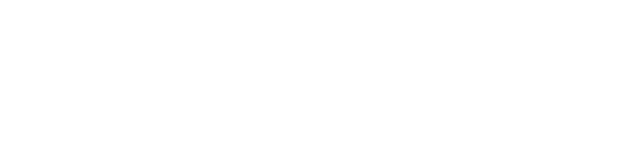
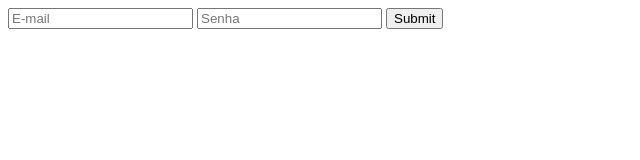
Before and after one commit to saladei/pedra, a plain HTML site: page Pedra/pedra.html in a window 1280 px wide. Shown: the whole page, without its empty margins (0-640 px from the left). Drawn offline with Linux system fonts and the light colour scheme.

Commit message:
testando ver

```diff
--- a/Pedra/pedra.html
+++ b/Pedra/pedra.html
@@ -1,11 +1,21 @@
 <!DOCTYPE html>
 <html lang="pt-br">
+
 <head>
     <meta charset="UTF-8">
     <meta name="viewport" content="width=device-width, initial-scale=1.0">
     <title>Perguntas</title>
 </head>
+
 <body>
+    <div class="container">
+        <input type="email" name="email" id="email" placeholder="E-mail"></input>
+        <input type="password" name="senha" id="senha" placeholder="Senha"></input>
+        <input type="submit" name="enviar" id="enviar" placeholder="Entrar">
 
+
+
+    </div>
 </body>
+
 </html>
```
